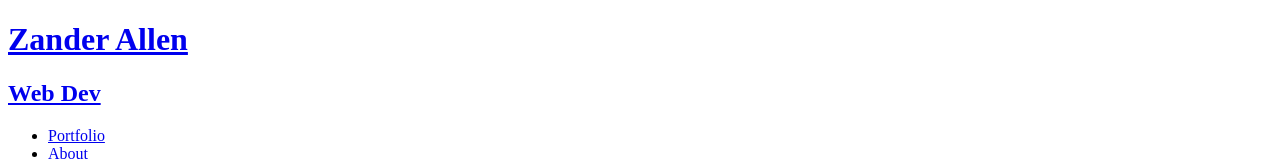
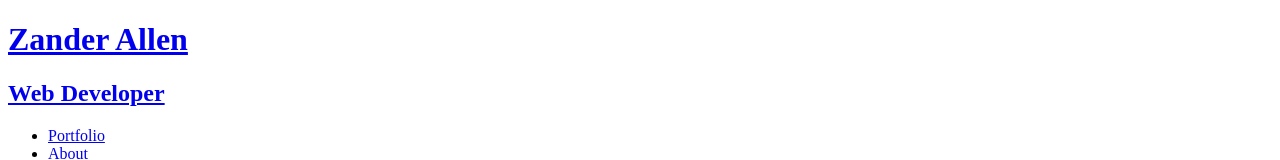
Before and after one commit to ztrain01/HTML-CSS, a plain HTML site: page index.html in a window 1280 px wide. Shown: the top 160 px of the page. Drawn offline with Linux system fonts and the light colour scheme.

```diff
--- a/index.html
+++ b/index.html
@@ -8,7 +8,7 @@
     <header>
       <a href="index.html">
         <h1>Zander Allen</h1>
-        <h2>Web Dev</h2>
+        <h2>Web Developer</h2>
       </a>
       <nav>
         <ul>
```
